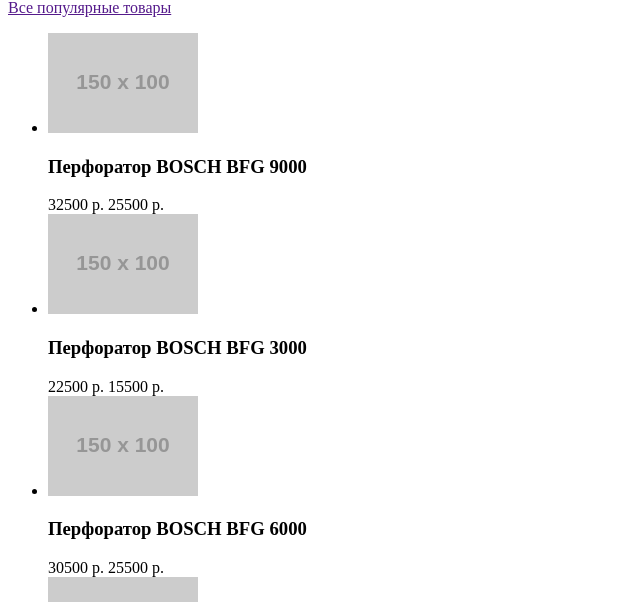
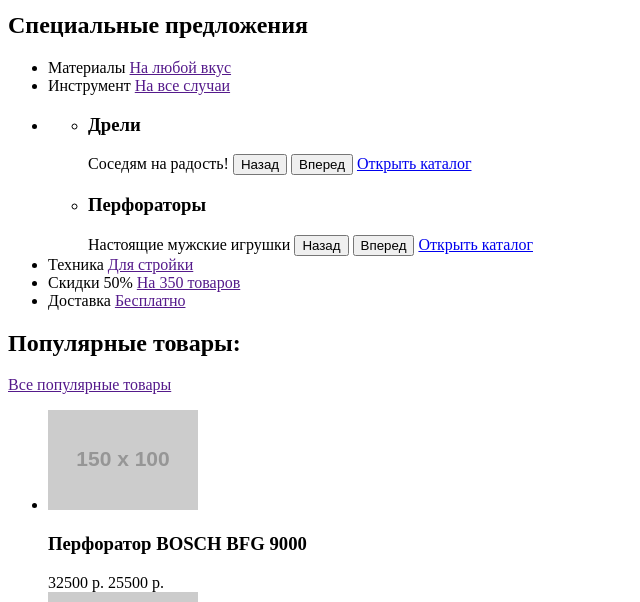
Before and after one commit to DanilovaOlga/1126609-technomart-27, a plain HTML site: page index.html in a window 1280 px wide. Shown: the part 498-1100 px from the top of the page, without its empty margins (0-640 px from the left). Drawn offline with Linux system fonts and the light colour scheme; placeholder pictures from the web are drawn by us.

Commit message:
Личный проект: дополняем разметку (#3)
* Добавила имя наставницы

* Сверстала шапку

* Сверстала footer и часть main

* Поменяла шапку, добавила страницу каталога

* Добавила список товаров в каталоге

* Добавила форму на странице каталога

* Добавила списки в форму на странице каталога

* Добавила секцию сервисы на главной странице

* Добавила секцию популярных товаров и производителей, исправила опечатку в каталоге

* Доверстала каталог

* Добавила ссылку для почты и поле поиска

* Исправила недочёты в разметке

* Поправила шапку, добавила изображения

* Добавила секцию специальных предложений на главной странице

* Добавила второе изображение в слайдер

* Добавила список страниц в каталог

* Поправила блок Специальные предложения

```diff
--- a/index.html
+++ b/index.html
@@ -67,6 +67,50 @@
     </header>
 
     <main>
+      <h1>Интернет-магазин «Техномарт»</h1>
+      <section>
+        <h2>Специальные предложения</h2>
+        <ul>
+          <li>
+            Материалы
+            <a href="">На любой вкус</a>
+          </li>
+          <li>
+            Инструмент
+            <a href="">На все случаи</a>
+          </li>
+          <li>
+            <ul>
+              <li>
+                <h3>Дрели</h3>
+                Соседям на радость!
+                <button type="button">Назад</button>
+                <button type="button">Вперед</button>
+                <a href="catalog.html">Открыть каталог</a>
+              </li>
+              <li>
+                <h3>Перфораторы</h3>
+                Настоящие мужские игрушки
+                <button type="button">Назад</button>
+                <button type="button">Вперед</button>
+                <a href="catalog.html">Открыть каталог</a>
+              </li>
+            </ul>
+          </li>
+          <li>
+            Техника
+            <a href="">Для стройки</a>
+          </li>
+          <li>
+            Скидки 50%
+            <a href="">На 350 товаров</a>
+          </li>
+          <li>
+            Доставка
+            <a href="">Бесплатно</a>
+          </li>
+        </ul>
+      </section>
       <section>
         <h2>Популярные товары:</h2>
         <a href="">Все популярные товары</a>
```
Also changed, not shown: catalog.html (+17 -9 lines).
